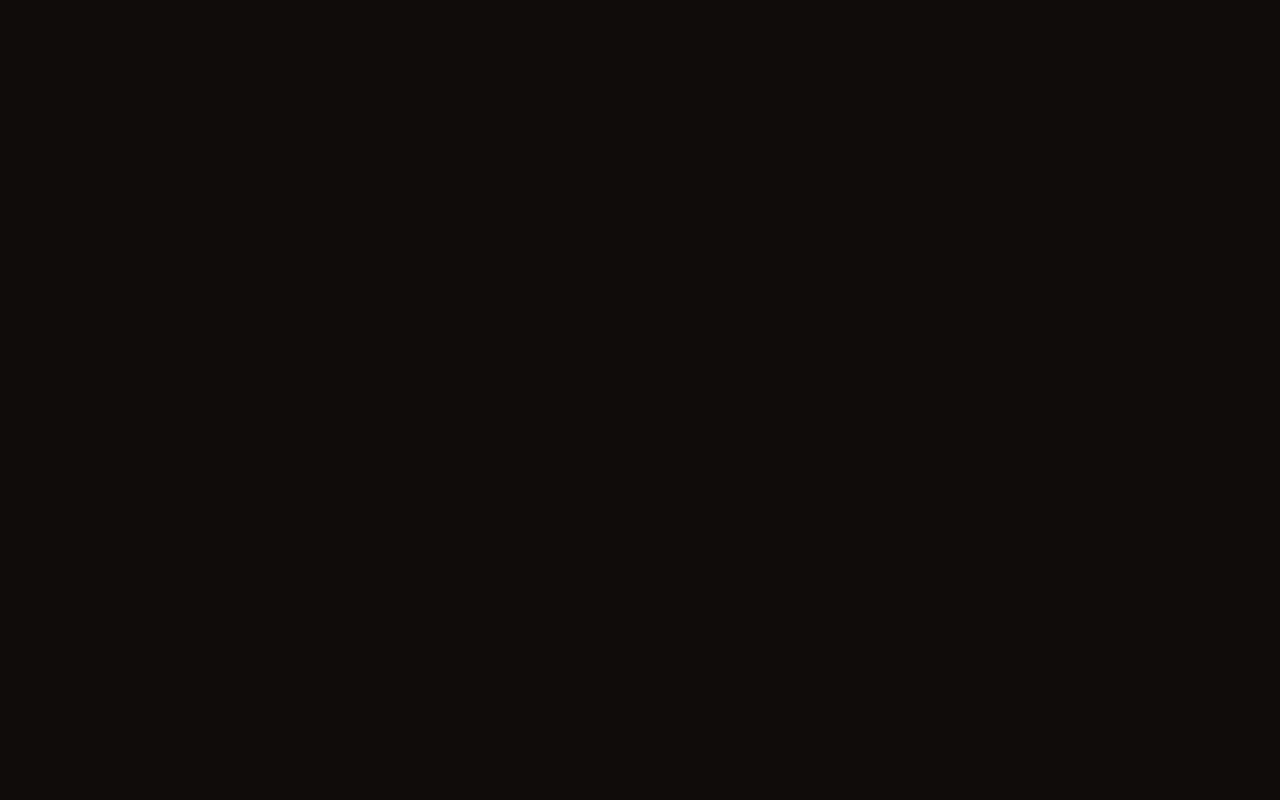
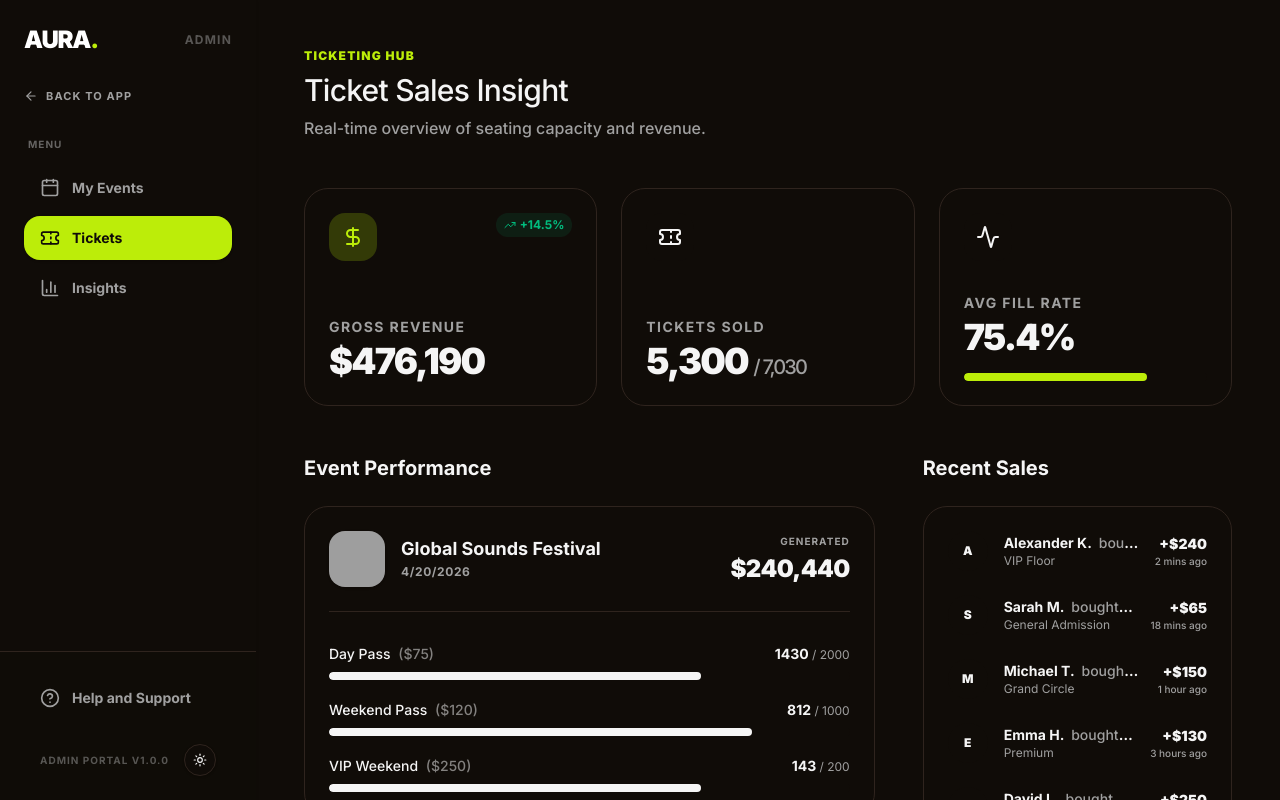
Before and after one commit to qaysziaey/ticket-app, a React (Vite) app: page /admin/tickets in a window 1280 px wide. Before the commit this address had no page. Built offline with nearby package versions, Linux system fonts and the light colour scheme; grey boxes are pictures that could not be loaded.

Commit message:
feat: add AdminTickets page for sales insights and update AdminLayout styling

```diff
--- a/src/App.tsx
+++ b/src/App.tsx
@@ -10,6 +10,7 @@ import AllEvents from "@/pages/AllEvents"
 import EventDetails from "@/pages/EventDetails"
 import Profile from "@/pages/Profile"
 import AdminDashboard from "@/pages/admin/AdminDashboard"
+import AdminTickets from "@/pages/admin/AdminTickets"
 import EventFormPage from "@/pages/admin/EventFormPage"
 import SignIn from "@/pages/auth/SignIn"
 import SignUp from "@/pages/auth/SignUp"
@@ -39,6 +40,7 @@ function App() {
             {/* Admin Dashboard Routes */}
             <Route element={<AdminLayout />}>
               <Route path="/admin" element={<AdminDashboard />} />
+              <Route path="/admin/tickets" element={<AdminTickets />} />
               <Route path="/admin/events/new" element={<EventFormPage />} />
               <Route path="/admin/events/edit/:id" element={<EventFormPage />} />
             </Route>
--- a/src/components/layout/AdminLayout.tsx
+++ b/src/components/layout/AdminLayout.tsx
@@ -16,7 +16,7 @@ export default function AdminLayout() {
   return (
     <div className="flex h-screen bg-background text-foreground overflow-hidden">
       {/* Sidebar */}
-      <aside className="w-64 border-r border-border bg-card shrink-0 flex-col hidden md:flex h-full z-20 shadow-sm relative">
+      <aside className="w-64 bg-card shrink-0 flex-col hidden md:flex h-full z-20 shadow-sm relative">
         <div className="p-6 pb-2">
           <Link to="/" className="flex items-center gap-2 mb-8 group">
             <span className={cn(
--- /dev/null
+++ b/src/pages/admin/AdminTickets.tsx
@@ -0,0 +1,180 @@
+import { useAppContext } from "@/context/AppContext"
+import { DollarSign, Ticket, Activity, TrendingUp } from "lucide-react"
+
+export default function AdminTickets() {
+  const { events } = useAppContext()
+
+  // Calculate global metrics
+  let totalRevenue = 0
+  let totalSold = 0
+  let totalCapacity = 0
+
+  const eventsWithTickets = events.map(event => {
+    let eventRevenue = 0
+    let eventSold = 0
+    let eventCapacity = 0
+
+    if (event.ticketTiers) {
+      event.ticketTiers.forEach(tier => {
+        eventRevenue += tier.price * tier.soldQuantity
+        eventSold += tier.soldQuantity
+        eventCapacity += tier.totalQuantity
+      })
+    }
+
+    totalRevenue += eventRevenue
+    totalSold += eventSold
+    totalCapacity += eventCapacity
+
+    return {
+      ...event,
+      metrics: { eventRevenue, eventSold, eventCapacity },
+      fillRate: eventCapacity > 0 ? (eventSold / eventCapacity) * 100 : 0
+    }
+  })
+
+  // Sort events by revenue
+  eventsWithTickets.sort((a, b) => b.metrics.eventRevenue - a.metrics.eventRevenue)
+
+  const overallFillRate = totalCapacity > 0 ? (totalSold / totalCapacity) * 100 : 0
+
+  return (
+    <div className="flex-1 overflow-auto bg-background p-8 lg:p-12">
+      <div className="mb-12">
+        <p className="text-xs font-black tracking-widest uppercase mb-2 text-accent">Ticketing Hub</p>
+        <h1 className="text-3xl font-medium tracking-tight">Ticket Sales Insight</h1>
+        <p className="text-muted-foreground mt-2 font-medium">Real-time overview of seating capacity and revenue.</p>
+      </div>
+
+      {/* ── Metric Cards ── */}
+      <div className="grid grid-cols-1 md:grid-cols-3 gap-6 mb-12">
+        <div className="bg-card border border-border rounded-2xl p-6 flex flex-col justify-between">
+          <div className="flex items-start justify-between mb-8">
+            <div className="w-12 h-12 bg-accent/20 rounded-xl flex items-center justify-center">
+              <DollarSign className="w-6 h-6 text-accent" />
+            </div>
+            <span className="flex items-center gap-1 text-emerald-500 text-xs font-bold bg-emerald-500/10 px-2 py-1 rounded-full">
+              <TrendingUp className="w-3 h-3" /> +14.5%
+            </span>
+          </div>
+          <div>
+            <p className="text-sm font-bold uppercase tracking-widest text-muted-foreground mb-1">Gross Revenue</p>
+            <p className="text-4xl font-black tracking-tighter">${totalRevenue.toLocaleString()}</p>
+          </div>
+        </div>
+
+        <div className="bg-card border border-border rounded-2xl p-6 flex flex-col justify-between">
+          <div className="flex items-start justify-between mb-8">
+            <div className="w-12 h-12 bg-secondary rounded-xl flex items-center justify-center">
+              <Ticket className="w-6 h-6 text-foreground" />
+            </div>
+          </div>
+          <div>
+            <p className="text-sm font-bold uppercase tracking-widest text-muted-foreground mb-1">Tickets Sold</p>
+            <p className="text-4xl font-black tracking-tighter">{totalSold.toLocaleString()} <span className="text-xl text-muted-foreground font-medium">/ {totalCapacity.toLocaleString()}</span></p>
+          </div>
+        </div>
+
+        <div className="bg-card border border-border rounded-2xl p-6 flex flex-col justify-between">
+          <div className="flex items-start justify-between mb-8">
+            <div className="w-12 h-12 bg-secondary rounded-xl flex items-center justify-center">
+              <Activity className="w-6 h-6 text-foreground" />
+            </div>
+          </div>
+          <div>
+             <p className="text-sm font-bold uppercase tracking-widest text-muted-foreground mb-1">Avg Fill Rate</p>
+             <p className="text-4xl font-black tracking-tighter">{overallFillRate.toFixed(1)}%</p>
+             <div className="w-full bg-secondary h-2 rounded-full mt-4 overflow-hidden">
+               <div className="bg-accent h-full rounded-full" style={{ width: `${overallFillRate}%` }} />
+             </div>
+          </div>
+        </div>
+      </div>
+
+      <div className="flex flex-col xl:flex-row gap-12">
+        {/* Left Col: Event Tiers */}
+        <div className="xl:w-2/3">
+           <h2 className="text-xl font-bold mb-6">Event Performance</h2>
+           <div className="space-y-6">
+             {eventsWithTickets.map(event => (
+                <div key={event.id} className="bg-card border border-border rounded-2xl p-6">
+                   <div className="flex items-center justify-between mb-8 pb-6 border-b border-border/50">
+                     <div className="flex items-center gap-4">
+                        <div className="w-14 h-14 rounded-xl overflow-hidden shadow-sm">
+                           <img src={event.imageUrl} alt={event.title} className="w-full h-full object-cover" />
+                        </div>
+                        <div>
+                          <p className="font-bold text-lg leading-tight mb-1">{event.title}</p>
+                          <p className="text-xs font-bold text-muted-foreground uppercase tracking-wider">{new Date(event.date).toLocaleDateString()}</p>
+                        </div>
+                     </div>
+                     <div className="text-right">
+                        <p className="text-[10px] font-bold uppercase tracking-widest text-muted-foreground mb-1">Generated</p>
+                        <p className="text-2xl font-black tracking-tight">${event.metrics.eventRevenue.toLocaleString()}</p>
+                     </div>
+                   </div>
+
+                   <div className="space-y-5">
+                     {event.ticketTiers && event.ticketTiers.length > 0 ? event.ticketTiers.map(tier => {
+                       const tierFill = tier.totalQuantity > 0 ? (tier.soldQuantity / tier.totalQuantity) * 100 : 0;
+                       return (
+                         <div key={tier.id}>
+                           <div className="flex justify-between items-end mb-2 text-sm font-medium">
+                              <p>{tier.name} <span className="opacity-50 ml-1">(${tier.price})</span></p>
+                              <p className="font-bold">{tier.soldQuantity} <span className="text-muted-foreground text-xs font-normal">/ {tier.totalQuantity}</span></p>
+                           </div>
+                           <div className="w-full h-2 bg-secondary rounded-full overflow-hidden">
+                              <div
+                                className={`h-full rounded-full transition-all duration-1000 ${tierFill >= 100 ? 'bg-emerald-500' : 'bg-foreground'}`}
+                                style={{ width: `${tierFill}%` }}
+                              />
+                           </div>
+                         </div>
+                       )
+                     }) : (
+                        <p className="text-sm text-muted-foreground italic">No ticket tiers configured for this event.</p>
+                     )}
+                   </div>
+                </div>
+             ))}
+           </div>
+        </div>
+
+        {/* Right Col: Recent Sales */}
+        <div className="xl:w-1/3">
+           <div className="sticky top-12">
+             <h2 className="text-xl font-bold mb-6">Recent Sales</h2>
+             <div className="bg-card border border-border rounded-2xl p-6">
+                <div className="space-y-6">
+                  {[
+                    { id: 1, name: "Alexander K.", amount: 240, time: "2 mins ago", tier: "VIP Floor" },
+                    { id: 2, name: "Sarah M.", amount: 65, time: "18 mins ago", tier: "General Admission" },
+                    { id: 3, name: "Michael T.", amount: 150, time: "1 hour ago", tier: "Grand Circle" },
+                    { id: 4, name: "Emma H.", amount: 130, time: "3 hours ago", tier: "Premium" },
+                    { id: 5, name: "David L.", amount: 250, time: "5 hours ago", tier: "Backstage Pass" },
+                  ].map((sale) => (
+                    <div key={sale.id} className="flex items-center gap-4">
+                       <div className="w-10 h-10 rounded-full bg-secondary flex items-center justify-center shrink-0">
+                         <span className="text-xs font-black">{sale.name.charAt(0)}</span>
+                       </div>
+                       <div className="flex-1 min-w-0">
+                         <p className="text-sm font-bold truncate">{sale.name} <span className="font-medium text-muted-foreground ml-1">bought tickets</span></p>
+                         <p className="text-xs text-muted-foreground truncate">{sale.tier}</p>
+                       </div>
+                       <div className="text-right">
+                         <p className="text-sm font-black">+${sale.amount}</p>
+                         <p className="text-[10px] text-muted-foreground font-medium">{sale.time}</p>
+                       </div>
+                    </div>
+                  ))}
+                </div>
+                <button className="w-full mt-8 py-3 rounded-xl border border-border text-sm font-bold hover:bg-secondary transition-colors">
+                  View All Transactions
+                </button>
+             </div>
+           </div>
+        </div>
+      </div>
+    </div>
+  )
+}
```
